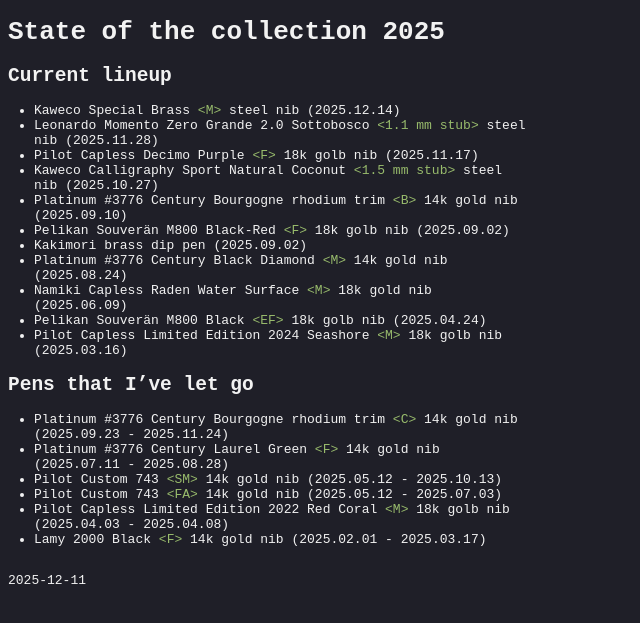
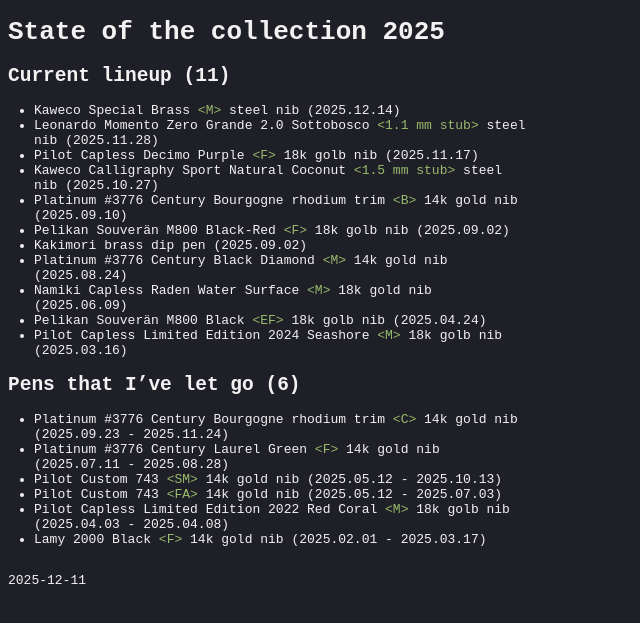
Before and after one commit to s-estay/s-estay.github.io, a Jekyll site: the page built from _posts/2025-12-11-state-of-the-fp-collection-2025.md, in a window 1280 px wide. Shown: the top 623 px of the page, without its empty margins (0-640 px from the left). Built offline with Jekyll 4.4.1, drawn with Linux system fonts in a browser that asks for light colours.

Commit message:
Total count

```diff
--- a/_posts/2025-12-11-state-of-the-fp-collection-2025.md
+++ b/_posts/2025-12-11-state-of-the-fp-collection-2025.md
@@ -4,7 +4,7 @@
 tags: [fountain pens]
 ---
 
-## Current lineup
+## Current lineup (11)
 
 - Kaweco Special Brass `<M>` steel nib (2025.12.14)
 - Leonardo Momento Zero Grande 2.0 Sottobosco `<1.1 mm stub>` steel nib (2025.11.28)
@@ -18,7 +18,7 @@
 - Pelikan Souverän M800 Black `<EF>` 18k golb nib (2025.04.24)
 - Pilot Capless Limited Edition 2024 Seashore `<M>` 18k golb nib (2025.03.16)
 
-## Pens that I've let go
+## Pens that I've let go (6)
 
 - Platinum #3776 Century Bourgogne rhodium trim `<C>` 14k gold nib (2025.09.23 - 2025.11.24)
 - Platinum #3776 Century Laurel Green `<F>` 14k gold nib (2025.07.11 - 2025.08.28)
```
